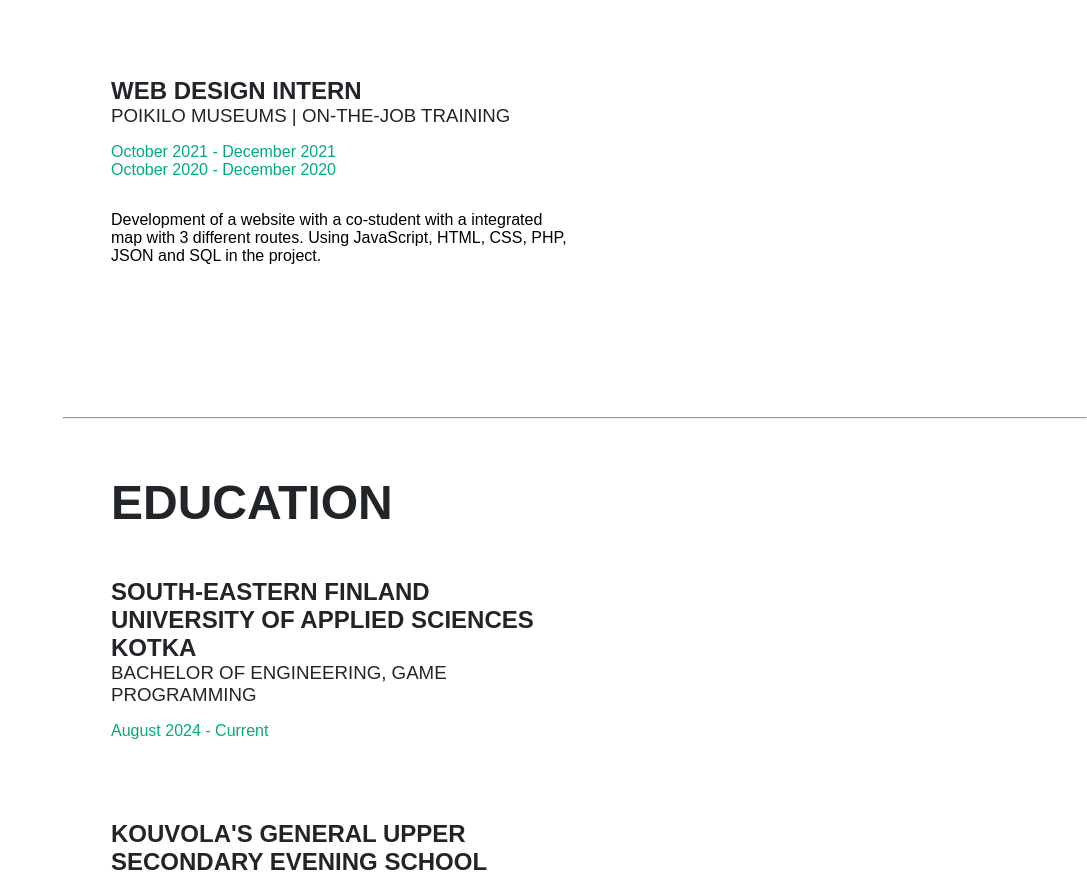
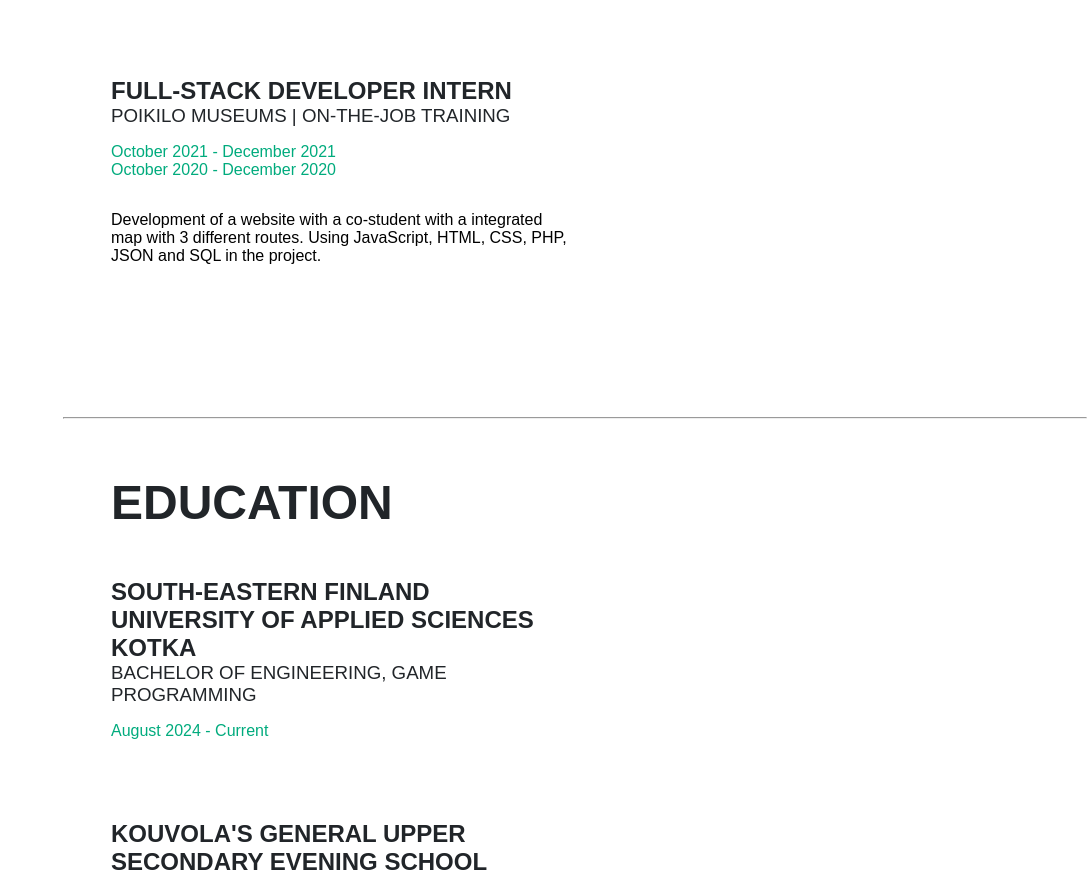
Before and after one commit to Junski1/Junski1.github.io, a plain HTML site: page index.html in a window 1280 px wide. Shown: the part 1770-2647 px from the top of the page, without its empty margins (193-1280 px from the left). Drawn offline with Linux system fonts and the light colour scheme.

Commit message:
Update index.html

```diff
--- a/index.html
+++ b/index.html
@@ -128,7 +128,7 @@
                         </div>
                         <div class="resume flex mb5">
                             <div class="resume-info">
-                                <h2 class="mb0">Web Design Intern</h2>
+                                <h2 class="mb0">Full-Stack developer Intern</h2>
                                 <h3 class="subheading mb1">Poikilo Museums | On-The-Job training</h3>
                                 <div class="time mb2">
                                     <p>October 2021 - December 2021</p>
```
